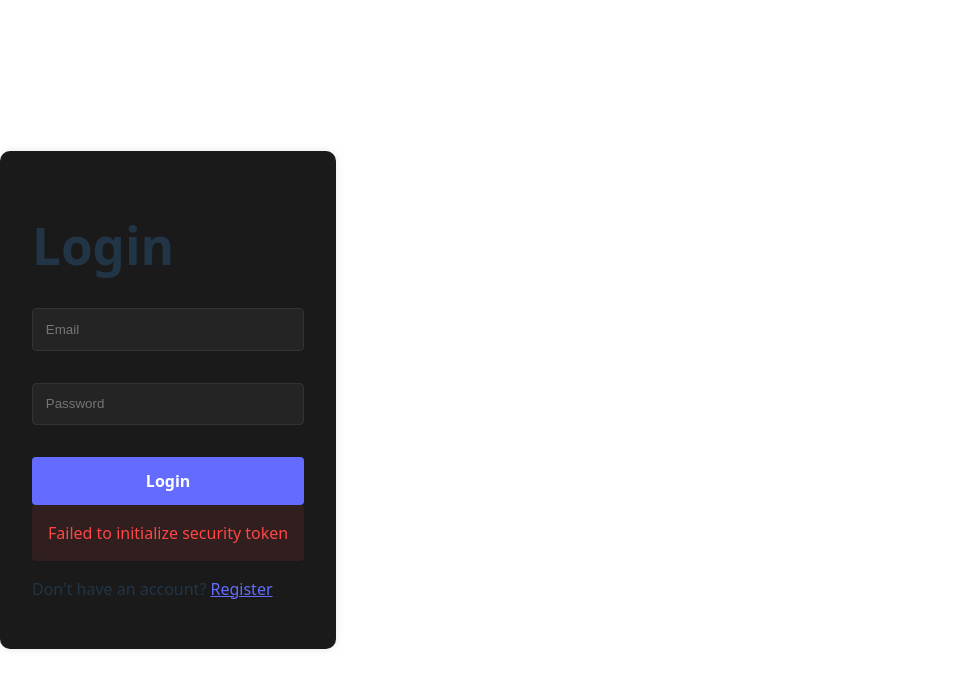
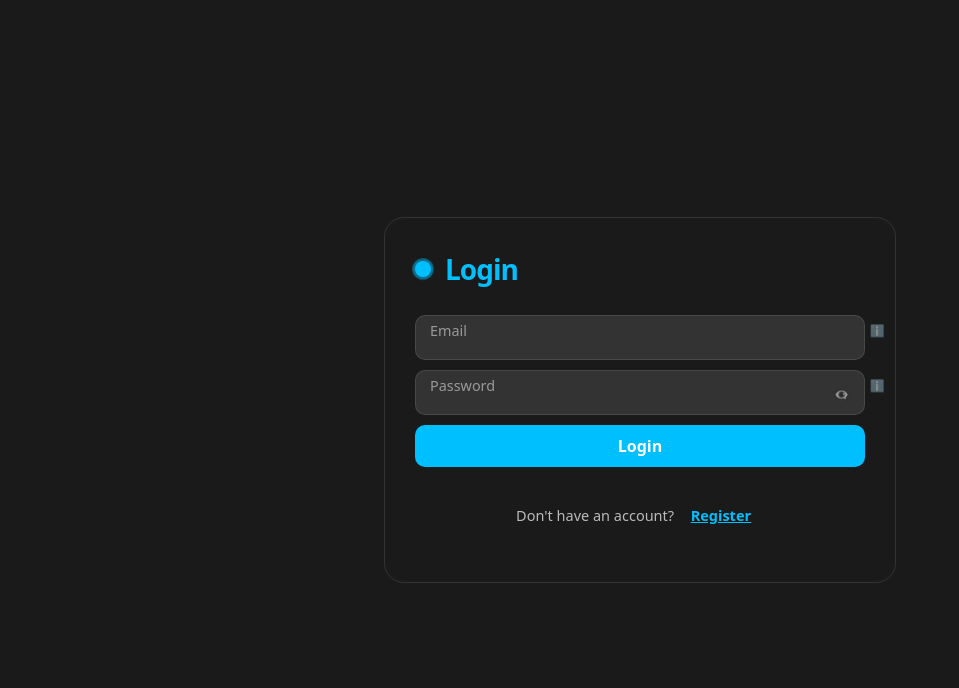
Before and after one commit to Swagzilla007/login-and-registration-form-, a React (Vite) app in the folder frontend/: page / in a window 1280 px wide. Shown: the top 688 px of the page, without its empty margins (0-959 px from the left). Built offline with nearby package versions, Linux system fonts and the light colour scheme; no server answers.

Commit message:
Refactor authentication UI: enhance form layout, add validation info tooltips, and implement registration success dialog

```diff
--- a/frontend/src/App.css
+++ b/frontend/src/App.css
@@ -1,10 +1,13 @@
 .auth-container {
-  max-width: 400px;
-  margin: 0 auto;
-  padding: 2rem;
-  border-radius: 10px;
+  display: flex;
+  justify-content: center;
+  align-items: center;
+  min-height: 100vh;
   background-color: #1a1a1a;
-  box-shadow: 0 0 10px rgba(0, 0, 0, 0.1);
+  width: 100%;
+  position: fixed;
+  top: 0;
+  left: 0;
 }
 
 form {
@@ -119,3 +122,268 @@ button:disabled:hover {
 .input-group input {
   margin: 0;
 }
+
+.form {
+  display: flex;
+  flex-direction: column;
+  gap: 10px;
+  max-width: 450px;
+  width: 90%;
+  padding: 30px;
+  border-radius: 20px;
+  position: relative;
+  background-color: #1a1a1a;
+  color: #fff;
+  border: 1px solid #333;
+  margin: 0 auto;
+}
+
+.title {
+  font-size: 28px;
+  font-weight: 600;
+  letter-spacing: -1px;
+  position: relative;
+  display: flex;
+  align-items: center;
+  padding-left: 30px;
+  color: #00bfff;
+  margin-bottom: 15px;
+}
+
+.title::before,
+.title::after {
+  position: absolute;
+  content: "";
+  height: 16px;
+  width: 16px;
+  border-radius: 50%;
+  left: 0px;
+  background-color: #00bfff;
+}
+
+.title::after {
+  animation: pulse 1s linear infinite;
+}
+
+.message,
+.signin {
+  font-size: 14.5px;
+  color: rgba(255, 255, 255, 0.7);
+}
+
+.signin {
+  text-align: center;
+}
+
+.signin button {
+  color: #00bfff;
+  background: none;
+  border: none;
+  font-size: 14.5px;
+  cursor: pointer;
+  text-decoration: underline;
+}
+
+.signin button:hover {
+  text-decoration: underline;
+  color: royalblue;
+}
+
+.flex {
+  display: flex;
+  width: 100%;
+  gap: 6px;
+}
+
+.form label {
+  position: relative;
+  width: 100%;
+  box-sizing: border-box;
+  padding: 0;
+  margin-right: 30px;  /* Add space for icons */
+}
+
+.form label .input {
+  background-color: #333;
+  color: #fff;
+  width: 100%;
+  box-sizing: border-box;
+  padding: 20px 15px 05px 15px;
+  outline: 0;
+  border: 1px solid rgba(105, 105, 105, 0.397);
+  border-radius: 10px;
+  font-size: 1rem;
+}
+
+.form label .input + span {
+  color: rgba(255, 255, 255, 0.5);
+  position: absolute;
+  left: 15px;
+  top: 5px;
+  font-size: 0.9em;
+  cursor: text;
+  transition: 0.3s ease;
+}
+
+.form label .input:placeholder-shown + span {
+  top: 12.5px;
+  font-size: 0.9em;
+}
+
+.form label .input:focus + span,
+.form label .input:valid + span {
+  color: #00bfff;
+  top: 0px;
+  font-size: 0.7em;
+  font-weight: 600;
+}
+
+.submit {
+  border: none;
+  outline: none;
+  padding: 10px;
+  border-radius: 10px;
+  color: #fff;
+  font-size: 16px;
+  transform: .3s ease;
+  background-color: #00bfff;
+  cursor: pointer;
+  width: 100%;
+  margin: 0;
+}
+
+.submit:hover {
+  background-color: #00bfff96;
+}
+
+.error-message {
+  color: #ff4646;
+  font-size: 0.75rem;
+  margin-top: 0.25rem;
+  padding-left: 10px;
+}
+
+@keyframes pulse {
+  from {
+    transform: scale(0.9);
+    opacity: 1;
+  }
+
+  to {
+    transform: scale(1.8);
+    opacity: 0;
+  }
+}
+
+.password-toggle {
+  position: absolute;
+  right: 12px;     /* Move back inside input */
+  top: 12px;       /* Align with input text */
+  background: none;
+  border: none;
+  color: rgba(255, 255, 255, 0.5);
+  cursor: pointer;
+  padding: 4px;
+  font-size: 12px;
+  display: flex;
+  align-items: center;
+  z-index: 2;
+}
+
+.form label .input[type="password"],
+.form label .input[type="text"] {
+  padding-right: 35px;  /* Add space for password toggle */
+}
+
+.info-icon {
+  position: absolute;
+  right: -25px;  /* Move outside the input field */
+  top: 2px;     /* Align with top of input */
+  background: none;
+  border: none;
+  color: rgba(255, 255, 255, 0.5);
+  cursor: help;
+  font-size: 12px;  /* Smaller icon size */
+  z-index: 2;
+  width: 20px;
+  height: 20px;
+  display: flex;
+  align-items: center;
+  justify-content: center;
+}
+
+.info-icon:hover .tooltip {
+  display: block;
+}
+
+.tooltip {
+  display: none;
+  position: absolute;
+  right: 30px;   /* Adjusted position */
+  top: -5px;
+  background: #333;
+  color: white;
+  padding: 8px 12px;
+  border-radius: 6px;
+  font-size: 12px;
+  width: 200px;
+  text-align: left;
+  box-shadow: 0 2px 4px rgba(0,0,0,0.2);
+  z-index: 3;
+}
+
+.tooltip::after {
+  content: '';
+  position: absolute;
+  right: -5px;
+  top: 10px;
+  border-width: 5px;
+  border-style: solid;
+  border-color: transparent transparent transparent #333;
+}
+
+.registration-dialog {
+  text-align: center;
+  padding: 2rem;
+  background-color: #242424;
+  border-radius: 8px;
+  box-shadow: 0 0 20px rgba(0, 0, 0, 0.3);
+  animation: fadeIn 0.3s ease;
+}
+
+.registration-dialog h2 {
+  color: #00bfff;
+  margin-bottom: 1rem;
+}
+
+.registration-dialog p {
+  margin-bottom: 1.5rem;
+  color: #fff;
+  line-height: 1.6;
+}
+
+.registration-dialog button {
+  background-color: #00bfff;
+  color: white;
+  border: none;
+  padding: 0.8rem 2rem;
+  border-radius: 10px;
+  cursor: pointer;
+  font-weight: bold;
+  transition: background-color 0.3s ease;
+}
+
+.registration-dialog button:hover {
+  background-color: #00bfff96;
+}
+
+@keyframes fadeIn {
+  from {
+    opacity: 0;
+    transform: translateY(-20px);
+  }
+  to {
+    opacity: 1;
+    transform: translateY(0);
+  }
+}
--- a/frontend/src/App.jsx
+++ b/frontend/src/App.jsx
@@ -21,6 +21,8 @@ function App() {
     email: '',
     password: ''
   });
+  const [showPassword, setShowPassword] = useState(false)
+  const [showRegistrationSuccess, setShowRegistrationSuccess] = useState(false);
 
   const validateName = (name) => {
     if (name.length < 4) {
@@ -48,6 +50,13 @@ function App() {
       return 'Please enter a valid email address';
     }
     return '';
+  };
+
+  // Add validation info messages
+  const validationInfo = {
+    name: "Name must be at least 4 characters long",
+    email: "Enter a valid email address (e.g., user@example.com)",
+    password: "Password must:\n- Be at least 6 characters long\n- Contain at least one number\n- Contain at least one letter"
   };
 
   useEffect(() => {
@@ -129,8 +138,7 @@ function App() {
                 setWelcomeName(response.data.user.name);
                 setShowWelcome(true);
             } else {
-                alert('Registration successful! Please login.');
-                setIsLogin(true);
+                setShowRegistrationSuccess(true); // Show registration success dialog
             }
         } else {
             setError(response.data.message);
@@ -178,86 +186,130 @@ function App() {
 
   return (
     <div className="auth-container">
-      {showWelcome ? (
+      {showRegistrationSuccess ? (
+        <div className="registration-dialog">
+          <h2>Registration Successful! 🎉</h2>
+          <p>Your account has been created successfully.<br/>Please login to continue.</p>
+          <button onClick={() => {
+            setShowRegistrationSuccess(false);
+            setIsLogin(true);
+            setFormData({
+              email: '',
+              password: '',
+              confirmPassword: '',
+              name: ''
+            });
+          }}>
+            Proceed to Login
+          </button>
+        </div>
+      ) : showWelcome ? (
         <div className="welcome-dialog">
           <h2>Welcome, {welcomeName}!</h2>
           <p>You have successfully logged in.</p>
           <button onClick={() => setShowWelcome(false)}>Continue</button>
         </div>
       ) : (
-        <>
-          <h1>{isLogin ? 'Login' : 'Register'}</h1>
-          <form onSubmit={handleSubmit}>
+        <form className="form" onSubmit={handleSubmit}>
+          <div className="title">{isLogin ? 'Login' : 'Register'}</div>
+
           {!isLogin && (
-              <div className="input-group">
+            <label>
               <input
+                className="input"
                 type="text"
                 name="name"
-                  placeholder="Name"
+                required
                 value={formData.name}
                 onChange={handleChange}
-                  required
               />
+              <span>Name</span>
+              <button type="button" className="info-icon" tabIndex="-1">
+                ℹ️
+                <span className="tooltip">{validationInfo.name}</span>
+              </button>
               {validationErrors.name && (
                 <div className="error-message">{validationErrors.name}</div>
               )}
-              </div>
+            </label>
           )}
-            <div className="input-group">
+
+          <label>
             <input
+              className="input"
               type="email"
               name="email"
-                placeholder="Email"
+              required
               value={formData.email}
               onChange={handleChange}
-                required
             />
+            <span>Email</span>
+            <button type="button" className="info-icon" tabIndex="-1">
+              ℹ️
+              <span className="tooltip">{validationInfo.email}</span>
+            </button>
             {validationErrors.email && (
               <div className="error-message">{validationErrors.email}</div>
             )}
-            </div>
-            <div className="input-group">
+          </label>
+
+          <label>
             <input
-                type="password"
+              className="input"
+              type={showPassword ? "text" : "password"}
               name="password"
-                placeholder="Password"
+              required
               value={formData.password}
               onChange={handleChange}
-                required
             />
+            <span>Password</span>
+            <button type="button" className="info-icon" tabIndex="-1">
+              ℹ️
+              <span className="tooltip">{validationInfo.password}</span>
+            </button>
+            <button
+              type="button"
+              className="password-toggle"
+              onClick={() => setShowPassword(!showPassword)}
+            >
+              {showPassword ? "👁️" : "👁️‍🗨️"}
+            </button>
             {validationErrors.password && (
               <div className="error-message">{validationErrors.password}</div>
             )}
-            </div>
+          </label>
+
           {!isLogin && (
+            <label>
               <input
+                className="input"
                 type="password"
                 name="confirmPassword"
-                placeholder="Confirm Password"
+                required
                 value={formData.confirmPassword}
                 onChange={handleChange}
-                required
               />
-            )}
+              <span>Confirm Password</span>
               {passwordError && (
                 <div className="error-message">{passwordError}</div>
               )}
-            <button type="submit">{isLogin ? 'Login' : 'Register'}</button>
-          </form>
-          {error && <div className="error-container">{error}</div>}
-          <p>
+            </label>
+          )}
+
+          <button className="submit" type="submit">
+            {isLogin ? 'Login' : 'Register'}
+          </button>
+
+          <p className="signin">
             {isLogin ? "Don't have an account? " : "Already have an account? "}
-            <button
-              className="toggle-btn"
-              onClick={() => setIsLogin(!isLogin)}
-            >
+            <button type="button" onClick={() => setIsLogin(!isLogin)}>
               {isLogin ? 'Register' : 'Login'}
             </button>
           </p>
-        </>
+        </form>
       )}
     </div>
-  )
+  );
 }
 
 export default App
```
Lines whose indentation alone changed are shown as unchanged.
